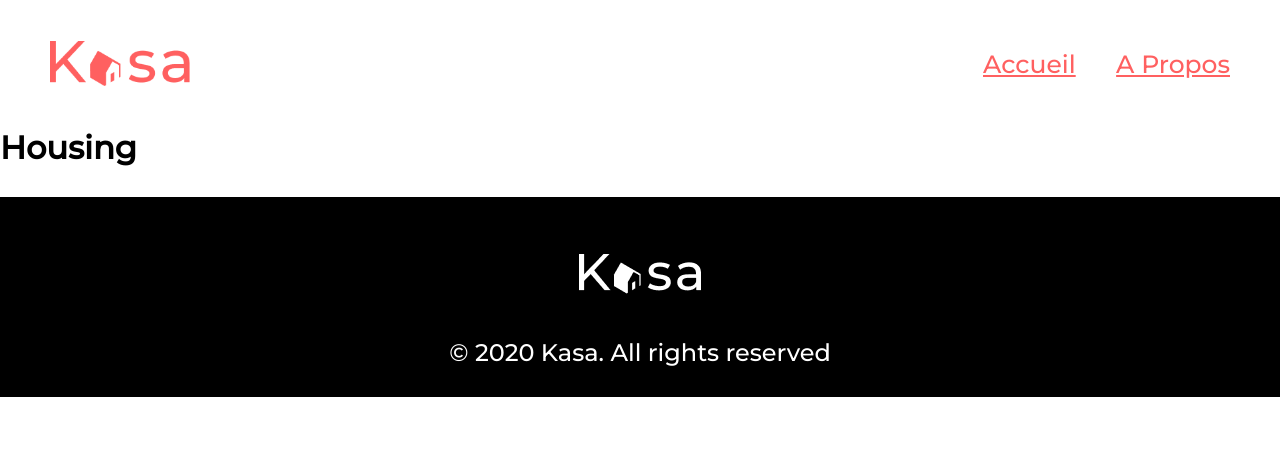
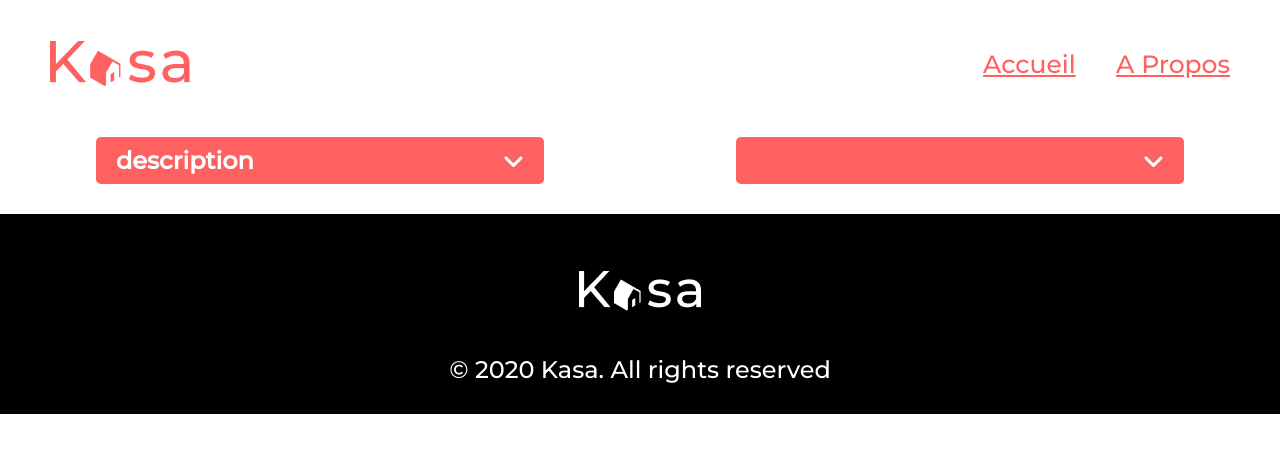
Before and after one commit to imene-yahiaoui/Kasa, a React (Create React App) app: page /Housing in a window 1280 px wide. Shown: the top 452 px of the page. Built offline with nearby package versions, Linux system fonts and the light colour scheme.

Commit message:
recuper les donées avec fitech

```diff
--- a/src/App.js
+++ b/src/App.js
@@ -13,7 +13,7 @@ const App = () => {
       <Header />
       <Routes>
         <Route path="/" exact element={<Home />} />
-        <Route path="/Housing" element={<Housing />} />
+        <Route path="/Housing/" element={<Housing />} />
         <Route path="/About" element={<About />} />
         <Route path="*" element={<NotFound />} />
       </Routes>
--- /dev/null
+++ b/src/assets/sass/layout/_collapse_housing.scss
@@ -0,0 +1,8 @@
+
+
+.collapse_housing{
+    width: 100%;
+
+display: flex;
+flex-direction: row;
+}
--- a/src/assets/sass/layout/_frame.scss
+++ b/src/assets/sass/layout/_frame.scss
@@ -22,5 +22,9 @@
     width: 60%;
     color: $color-Secondaire;
     padding-left: 20px;
+
+  }
+  a{
+    text-decoration: none;
   }
 }
--- a/src/components/home/Container.jsx
+++ b/src/components/home/Container.jsx
@@ -1,23 +1,32 @@
-import "../../assets/sass/layout/_container.scss"
-import Frame from "./Frame"
-import Data from "../../data.json"
+import "../../assets/sass/layout/_container.scss";
+import Frame from "./Frame";
 
 
+import {useEffect,useState} from "react";
 
 
-const Container =() =>{
+const Container = () => {
+  const [user ,setUsers]= useState([])
+useEffect(()=>{
 
-    return(
- <div className ="container">
-  {Data.map((post)=><Frame cover={post.cover} title={post.title} key= {post.id}/> ) }
+fetch("../../data.json")
+.then (reponse=> {
+return reponse.json()
+})
+ .then(data =>{
+  setUsers(data)
+ })
 
- </div>
+},[])
 
+  return (
+    <div className="container">
 
+      {user.map((post) => (
+        <Frame cover={post.cover} title={post.title} key={post.id} id ={post.id}  />
+      ))}
+    </div>
+  );
+};
 
-
-    )
-
-}
-
-export default Container
+export default Container;
--- a/src/components/home/Frame.jsx
+++ b/src/components/home/Frame.jsx
@@ -1,11 +1,13 @@
 import "../../assets/sass/layout/_frame.scss";
 import { Link } from "react-router-dom";
 
+
 const Frame = (props) => {
   return (
-    <div className="frame">
-      <Link to="/">
-      <img src={props.cover} alt=""></img>
+    <div className="frame" >
+
+      <Link to="../Housing/" >
+      <img src={props.cover} alt={props.id}></img>
       <p>{props.title}</p>
       </Link>
     </div>
--- /dev/null
+++ b/src/components/housing/CollapseHousing.jsx
@@ -0,0 +1,14 @@
+import Collapse from "../about/collapse";
+import "../../assets/sass/layout/_collapse_housing.scss";
+
+
+const Collapse_housing = () => {
+  return (
+    <div className="collapse_housing">
+    <Collapse title={"description"} text={"ddddddd"} key={1} />
+      <Collapse />
+    </div>
+  );
+};
+
+export default Collapse_housing;
--- a/src/components/housing/Housing.jsx
+++ b/src/components/housing/Housing.jsx
@@ -1,9 +1,9 @@
-
+import CollapseHousing from "./CollapseHousing"
 
 const Housing =() =>{
 
     return(
-<h1>Housing</h1>
+<CollapseHousing />
     )
 
 }
```
Also changed, not shown: src/components/housing/carrousel.jsx (added, +13 -0 lines), src/components/housing/info.jsx (added, +12 -0 lines), public/data.json (renamed from src/data.json), src/components/utile/useFetch.jsx (added).
